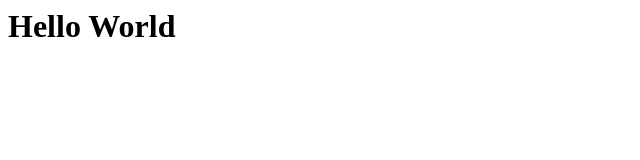
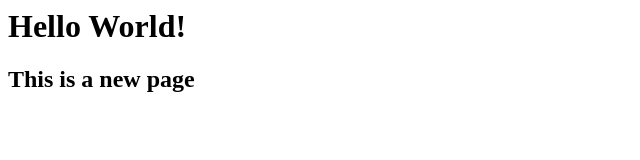
Before and after one commit to aayushia/Information-Visualization, a plain HTML site: page index.html in a window 1280 px wide. Shown: the whole page, without its empty margins (0-640 px from the left). Drawn offline with Linux system fonts and the light colour scheme.

Commit message:
Updated index.html in master

```diff
--- a/index.html
+++ b/index.html
@@ -1,5 +1,6 @@
 <html>
 	<body>
-		<h1>Hello World</h1>
+		<h1>Hello World!</h1>
+		<h2>This is a new page</h2>
 	</body>
 </html>
```
